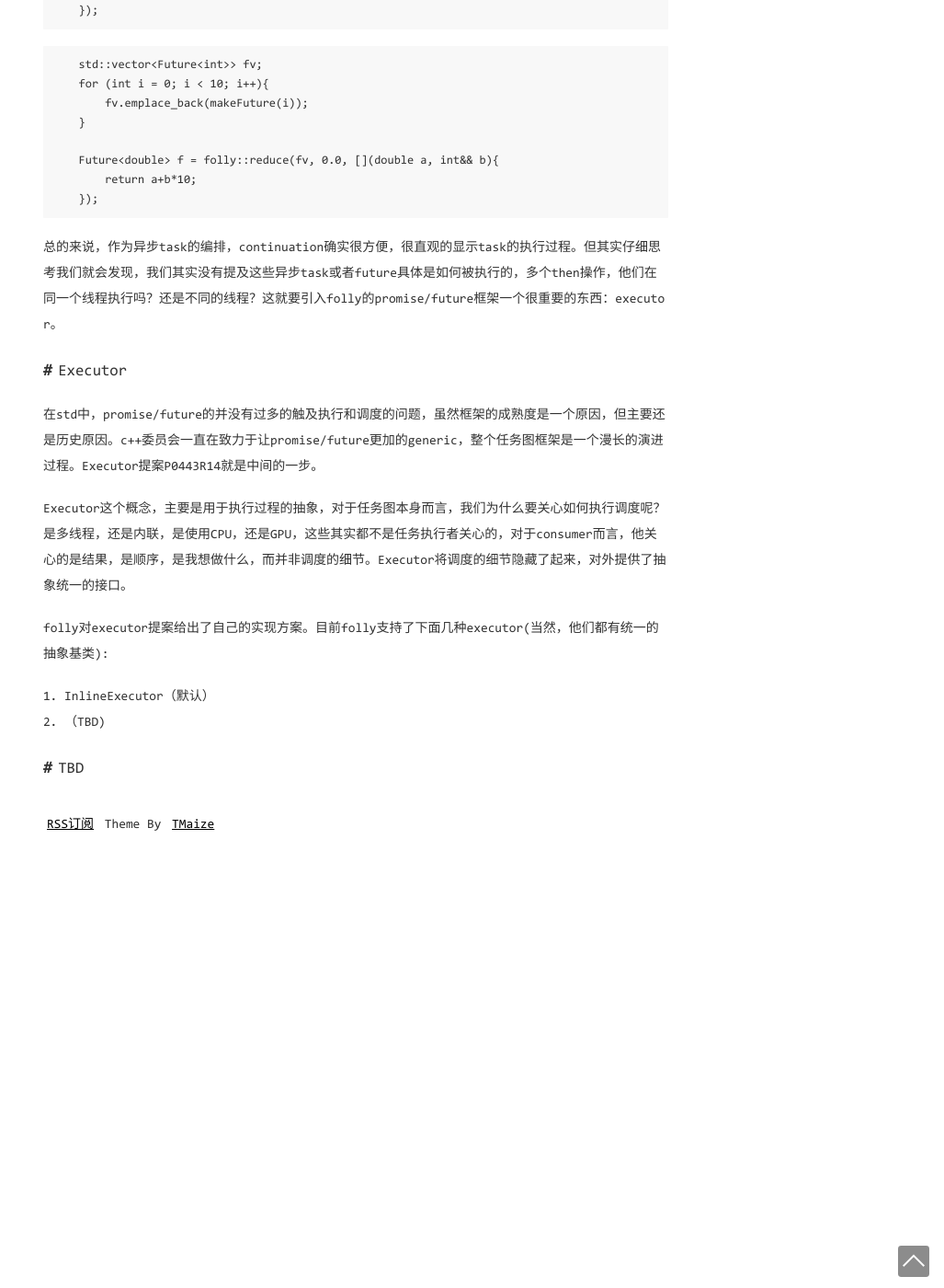
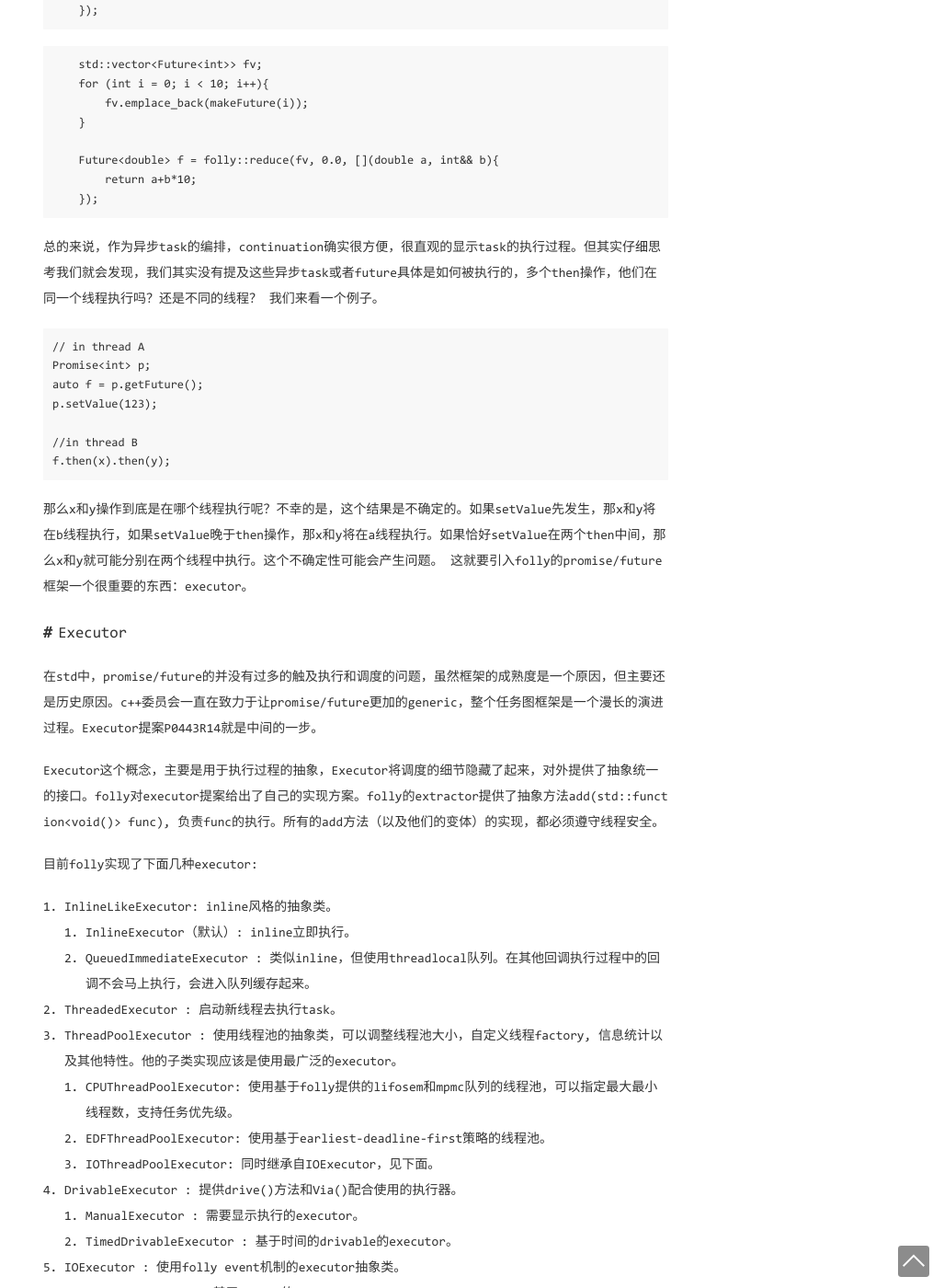
Before and after one commit to solomonooo/solomonooo.github.io, a Jekyll site: the page built from _posts/2021-11-08-facebook开源库folly源码分析(2) - Future (2).md, in a window 1280 px wide and 1400 px high, scrolled down 18844 px. Shown: the whole window at 92% size, without its empty margins (253-1280 px from the left). Built offline with Jekyll 4.4.1, drawn with Linux system fonts in a browser that asks for light colours; some of the changed text lies outside the part shown.

Commit message:
updated at 2022/07/06

````diff
--- a/_posts/2021-11-08-facebook开源库folly源码分析(2) - Future (2).md
+++ b/_posts/2021-11-08-facebook开源库folly源码分析(2) - Future (2).md
@@ -693,17 +693,56 @@ facebook在`folly`库里实现了自己的`Fiber`, 在`folly/fibers`目录下。
         return a+b*10;
     });
 ```
-总的来说，作为异步task的编排，continuation确实很方便，很直观的显示task的执行过程。但其实仔细思考我们就会发现，我们其实没有提及这些异步task或者future具体是如何被执行的，多个then操作，他们在同一个线程执行吗？还是不同的线程？这就要引入folly的promise/future框架一个很重要的东西：executor。
+总的来说，作为异步task的编排，continuation确实很方便，很直观的显示task的执行过程。但其实仔细思考我们就会发现，我们其实没有提及这些异步task或者future具体是如何被执行的，多个then操作，他们在同一个线程执行吗？还是不同的线程？
+我们来看一个例子。
+```
+// in thread A
+Promise<int> p;
+auto f = p.getFuture();
+p.setValue(123);
+
+//in thread B
+f.then(x).then(y);
+```
+那么x和y操作到底是在哪个线程执行呢？不幸的是，这个结果是不确定的。如果setValue先发生，那x和y将在b线程执行，如果setValue晚于then操作，那x和y将在a线程执行。如果恰好setValue在两个then中间，那么x和y就可能分别在两个线程中执行。这个不确定性可能会产生问题。
+这就要引入folly的promise/future框架一个很重要的东西：executor。
 
 ## Executor
 在std中，promise/future的并没有过多的触及执行和调度的问题，虽然框架的成熟度是一个原因，但主要还是历史原因。c++委员会一直在致力于让promise/future更加的generic，整个任务图框架是一个漫长的演进过程。Executor提案P0443R14就是中间的一步。
 
-Executor这个概念，主要是用于执行过程的抽象，对于任务图本身而言，我们为什么要关心如何执行调度呢？是多线程，还是内联，是使用CPU，还是GPU，这些其实都不是任务执行者关心的，对于consumer而言，他关心的是结果，是顺序，是我想做什么，而并非调度的细节。Executor将调度的细节隐藏了起来，对外提供了抽象统一的接口。
+Executor这个概念，主要是用于执行过程的抽象，Executor将调度的细节隐藏了起来，对外提供了抽象统一的接口。folly对executor提案给出了自己的实现方案。folly的extractor提供了抽象方法add(std::function<void()> func), 负责func的执行。所有的add方法（以及他们的变体）的实现，都必须遵守线程安全。
 
-folly对executor提案给出了自己的实现方案。目前folly支持了下面几种executor(当然，他们都有统一的抽象基类):
-1. InlineExecutor（默认）
-2. （TBD)
+目前folly实现了下面几种executor:
+1. InlineLikeExecutor: inline风格的抽象类。
+   1. InlineExecutor（默认）: inline立即执行。
+   2. QueuedImmediateExecutor : 类似inline，但使用threadlocal队列。在其他回调执行过程中的回调不会马上执行，会进入队列缓存起来。
+2. ThreadedExecutor : 启动新线程去执行task。
+3. ThreadPoolExecutor : 使用线程池的抽象类，可以调整线程池大小，自定义线程factory, 信息统计以及其他特性。他的子类实现应该是使用最广泛的executor。
+   1. CPUThreadPoolExecutor: 使用基于folly提供的lifosem和mpmc队列的线程池，可以指定最大最小线程数，支持任务优先级。
+   2. EDFThreadPoolExecutor: 使用基于earliest-deadline-first策略的线程池。
+   3. IOThreadPoolExecutor: 同时继承自IOExecutor，见下面。
+4. DrivableExecutor : 提供drive()方法和Via()配合使用的执行器。
+   1. ManualExecutor : 需要显示执行的executor。
+   2. TimedDrivableExecutor : 基于时间的drivable的executor。
+5. IOExecutor : 使用folly event机制的executor抽象类。
+   1. FiberIOExecutor : 基于fibers的IO Executor。
+   2. IOThreadPoolExecutor : 使用基于event id事件通知的线程池，epoll队列是per thread的，默认一个核一个线程。
+6. ScheduledExecutor : 支持按时间调度的executor。
+7. SequencedExecutor : 保证执行时序的executor的抽象类。
+   1. SerialExecutor : no idea。
+   2. StrandExecutor : no idea x 2。
+8. SoftRealTimeExecutor : 提供基于dealline优先级调度的抽象类。
+   1. EDFThreadPoolExecutor : 同时继承自ThreadPoolExecutor，见上面。
 
+关于executor的实现细节，我们留待下一篇文章和std::execution一起专门分析（P2300R1）。
 
+# 其他
+## DAG
+folly还有一些实验性质的实现，比如DAG，很有意思。但鉴于时间原因，短时间不打算更新了。未来我会回来补充这一部分。
 
-# TBD
+## 说在最后
+folly的promise/future框架还有很多没有探索的部分，比如`Barrier`和`ControlBlock`，关于他们的设计目的和实现细节，我都还没有搞明白。以后有时间可以做一遍拾遗。
+
+在最早打算完成folly的promise/future的源码分析的时候，我的计划是分为三章：第一章详述标准库的实现，第二章描述folly当前的实现，第三章尝试搞清楚c++标准未来异步任务模型的发现，以及当前扩展库的实现(execution)。
+
+第三章可能要花更多的时间，但并不会缺席的。
````
